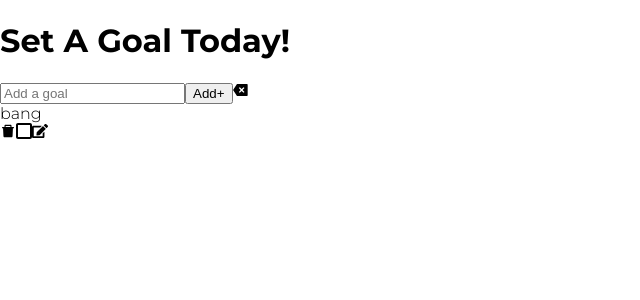
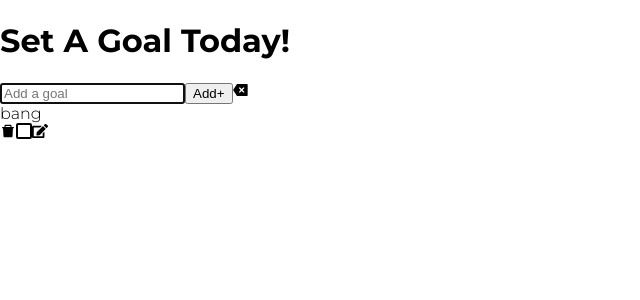
Before and after one commit to sseans/React-Goals, a React (Create React App) app: page / in a window 1280 px wide. Shown: the top 300 px of the page, without its empty margins (0-640 px from the left). Built offline with nearby package versions, Linux system fonts and the light colour scheme.

Commit message:
autofocus at all stages of the app (on input bars)

```diff
--- a/src/components/PlannerForm.js
+++ b/src/components/PlannerForm.js
@@ -1,8 +1,15 @@
-import React, { useState } from "react";
+import React, { useState, useRef, useEffect } from "react";
 import { RiDeleteBack2Fill } from "react-icons/ri";
 
 export default function PlannerForm(props) {
   const [input, setInput] = useState("");
+  const inputElement = useRef();
+
+  useEffect(() => {
+    if (inputElement.current) {
+      inputElement.current.focus();
+    }
+  }, [props.focusPoint]);
 
   function handleChange(e) {
     setInput(e.target.value);
@@ -29,6 +36,8 @@ export default function PlannerForm(props) {
         value={input}
         className="planner-input"
         onChange={handleChange}
+        autoFocus
+        ref={inputElement}
       />
       <button className="planner-button">Add+</button>
       <RiDeleteBack2Fill onClick={removeButton} />
--- a/src/components/PlannerList.js
+++ b/src/components/PlannerList.js
@@ -6,6 +6,7 @@ export default function PlannerList() {
   const [goals, setGoals] = useState([{ id: 1, name: "bang" }]);
   const [editState, setEditState] = useState(false);
   const [input, setInput] = useState("");
+  const [focusPoint, setFocusPoint] = useState(false);
 
   function handleChange(e) {
     setInput(e.target.value);
@@ -65,12 +66,17 @@ export default function PlannerList() {
     localStorage.setItem("goalsArray", JSON.stringify(mappedGoals));
     setEditState(!editState);
     setInput("");
+    setFocusPoint(!focusPoint);
   }
 
   return (
     <div className="planner-list">
       <h1>Set A Goal Today!</h1>
-      <PlannerForm onSubmit={addGoal} removeAllGoals={removeAllGoals} />
+      <PlannerForm
+        onSubmit={addGoal}
+        focusPoint={focusPoint}
+        removeAllGoals={removeAllGoals}
+      />
       {goals.map((goal) => {
         return (
           <Goal
```
